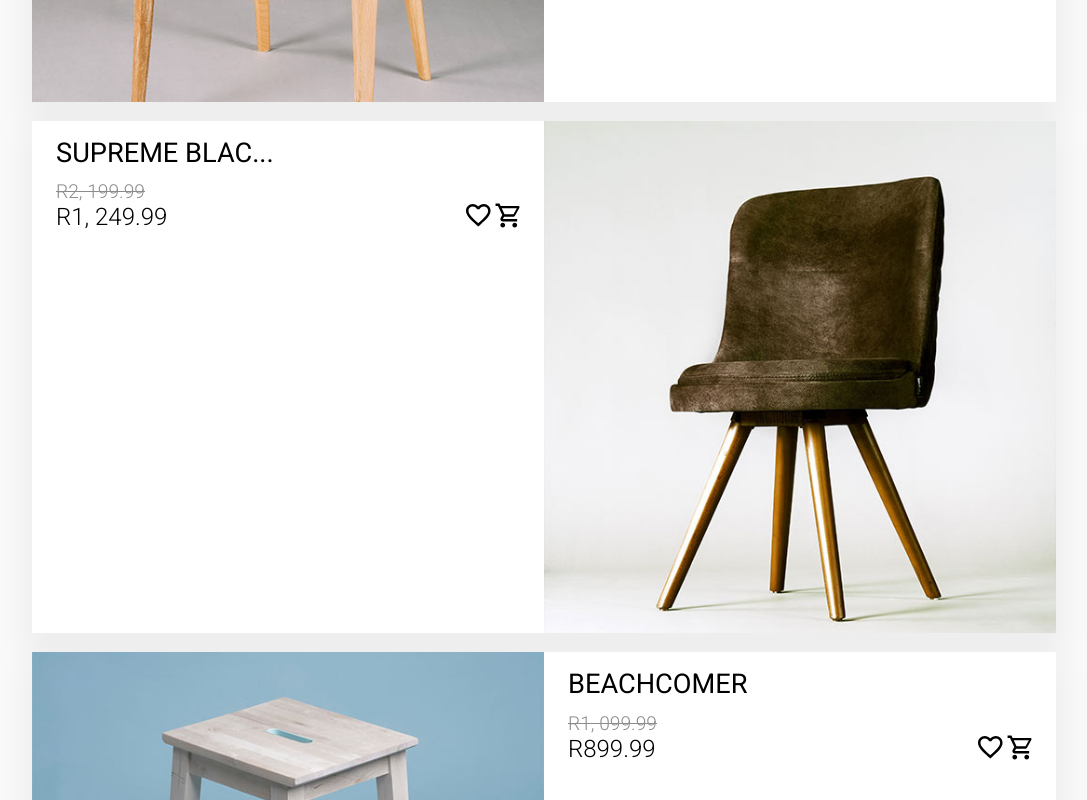
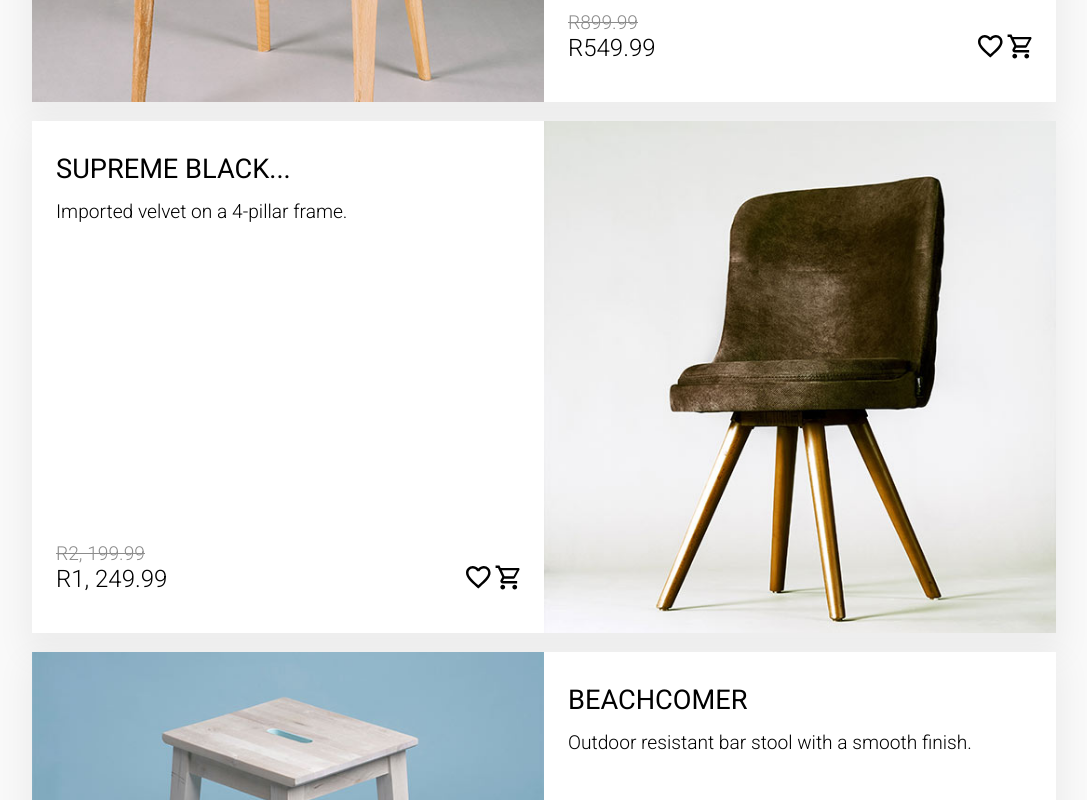
Before and after one commit to Talitha-Abbie/fedsa-project-1, a plain HTML site: page index.html in a window 1280 px wide. Shown: the part 820-1620 px from the top of the page, without its empty margins (96-1183 px from the left). Drawn offline with Linux system fonts and the light colour scheme.

Commit message:
fixed layout issues with the buttons

```diff
--- a/index.html
+++ b/index.html
@@ -5,7 +5,7 @@
     <meta http-equiv="X-UA-Compatible" content="IE=edge">
     <meta name="viewport" content="width=device-width, initial-scale=1.0">
     <link rel="stylesheet" href="./styles/style.css">
-    <link rel="stylesheet" media="screen and (min-width: 600px)" href="styles/mobile.css">
+    <link rel="stylesheet" media="screen and (min-width: 700px)" href="styles/mobile.css">
     <link rel="stylesheet" href="https://use.fontawesome.com/releases/v5.15.3/css/all.css" integrity="sha384-SZXxX4whJ79/gErwcOYf+zWLeJdY/qpuqC4cAa9rOGUstPomtqpuNWT9wdPEn2fk" crossorigin="anonymous">
     <link href="https://fonts.googleapis.com/css2?family=Montserrat+Alternates:wght@200;300;400;500&display=swap" rel="stylesheet">
     <link href="https://fonts.googleapis.com/css2?family=Roboto:wght@300;400&display=swap" rel="stylesheet">
@@ -36,55 +36,70 @@
     <section class="container">
         <article class="flexbox">
             <img src="/chair-5.jpg" alt="Contessa">
-            <div class="card">
-                <h2>CONTESSA</h2>
-                <p>R899.99</p>
-                <div class="flex">
+            <div class="card flex">
+                <div class="flex-item-1">
+                <h2 >CONTESSA</h2>
+                <p>A mix between class and affordability.</p>
+                </div>
+                <div class="flex-item-2">
                 <div>
-                    <h3>R549.99</h3>
+                    <p>R899.99</p>
                 </div>
+                <div class="flex-item-3">
+                <h3>R549.99</h3>
                 <div>
                     <ul>
                         <li><a href="#"><img src="/heart.svg" alt="heart"></a></li>
                         <li><a href="#"><img src="/shopping cart.svg" alt=""></a></li>
                     </ul>
                 </div>
+            </div>
               </div>
             </div>
         </article>
         <article class="flexbox flex-reverse">
             <img src="/chair-6.jpg" alt="Contessa">
-            <div class="card">
-                <h2>SUPREME BLAC...</h2>
-                <p>R2, 199.99</p>
-                <div class="flex">
+            <div class="card flex">
+                <div class="flex-item-1">
+                <h2>SUPREME BLACK...</h2>
+                <p>Imported velvet on a 4-pillar frame.</p>
+                 </div>
+                <div class="flex-item-2">
                 <div>
-                    <h3>R1, 249.99</h3>
+                    <p>R2, 199.99</p>
                 </div>
+                <div class="flex-item-3">
+                   <h3>R1, 249.99</h3>
                 <div>
                     <ul>
                         <li><a href="#"><img src="/heart.svg" alt="heart"></a></li>
                         <li><a href="#"><img src="/shopping cart.svg" alt=""></a></li>
                     </ul>
                 </div>
+            </div>
               </div>
             </div>
         </article>
         <article class="flexbox">
             <img src="/chair-3.jpg" alt="Contessa">
-            <div class="card">
+            <div class="card flex">
+                <div class="flex-item-1">
                 <h2>BEACHCOMER</h2>
-                <p>R1, 099.99</p>
-                <div class="flex">
+                <p>Outdoor resistant bar stool with a smooth finish.</p>
+                </div>
+                <div class="flex-item-2">
                 <div>
-                    <h3>R899.99</h3>
+                    <p>R1, 099.99</p>
                 </div>
+                <div class="flex-item-3">
+                <h3>R899.99</h3>
                 <div>
                     <ul>
                         <li><a href="#"><img src="/heart.svg" alt="heart"></a></li>
                         <li><a href="#"><img src="/shopping cart.svg" alt=""></a></li>
                     </ul>
                 </div>
+            </div>
               </div>
             </div>
         </article>
--- a/styles/mobile.css
+++ b/styles/mobile.css
@@ -38,6 +38,11 @@ nav ul li {
     flex-direction: row-reverse;
 }
 
+.flex-item-1 p {
+    text-decoration: none;
+    color: #000000;
+}
+
 /* Footer */
 
 .footer-flex {
--- a/styles/style.css
+++ b/styles/style.css
@@ -49,7 +49,7 @@ span {
 
 ul {
     list-style: none;
-    font-size: 1.1rem;
+    font-size: 0.9rem;
     font-weight: 500;
 }
 
@@ -91,6 +91,10 @@ header {
     text-align: center;
 }
 
+header ul {
+    font-size: 1.1rem;
+}
+
 
 .logo h1 {
     font-family: 'Montserrat Alternates', sans-serif;
@@ -128,6 +132,7 @@ header {
 }
 
 /* Product Card */
+
 .flexbox {
     display: flex;
     flex-direction: column;
@@ -136,7 +141,7 @@ header {
 }
 
 .card {
-    padding: 1rem 1.5rem;
+    padding: 2rem 1.5rem;
     background: #ffffff;
     width: 100%;
 }
@@ -146,13 +151,11 @@ header {
     width: 100%;
 }
 
-
-
-.card h2 {
+.flex-item-1 h2 {
     font-size: 1.7rem;
     color: #000000;
     font-weight: 400;
-    padding-bottom: 0.7rem;
+    padding-bottom: 0.9rem;
 
 }
 
@@ -168,19 +171,36 @@ header {
 
 .flex {
     display: flex;
+    flex-direction: column;
     justify-content: space-between;
-
 }
 
-.flex ul li {
+@media only screen and (max-width: 700px) {
+    .flex-item-1 p {
+    display: none;
+}
+}
+
+.flex-item-2 {
+   display: flex;
+   flex-direction: column;
+   justify-content: space-between;
+}
+
+.flex-item-2 ul li {
     display: inline;
 }
 
-.flex ul li img {
+.flex-item-2 ul li img {
     width: 25px;
     height: 25px;
 }
 
+.flex-item-3 {
+    display: flex;
+    flex-direction: row;
+    justify-content: space-between;
+}
 
 /* Footer */
 footer {
@@ -203,6 +223,7 @@ footer {
 
 .footer-flex h3 {
     margin-bottom: 0.8rem;
+    font-size: 1rem;
 }
 
 .footer-flex .footer-list ul li {
```
